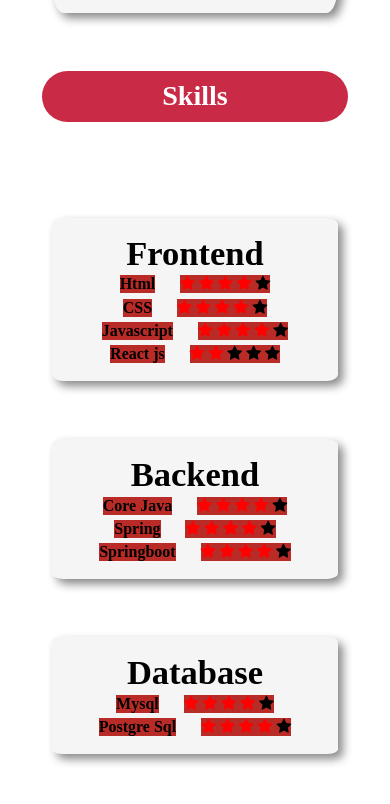
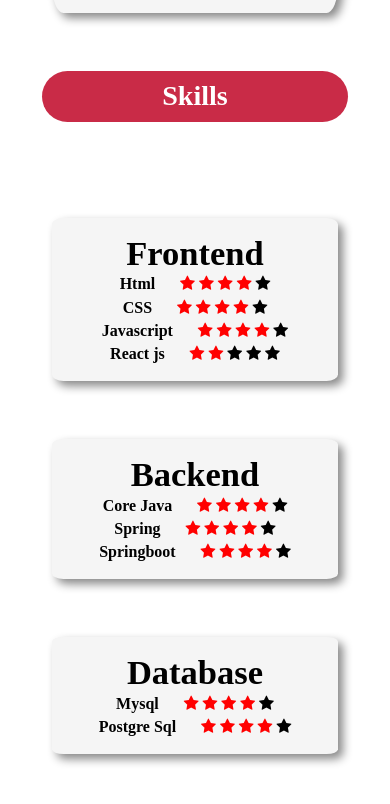
Before and after one commit to sainivivek1308/Portfolio-website, a plain HTML site: page index.html in a window 390 px wide. Shown: the part 3317-4121 px from the top of the page. Drawn offline with Linux system fonts and the light colour scheme.

Commit message:
Update in rate heading

```diff
--- a/Style.css
+++ b/Style.css
@@ -379,12 +379,6 @@ a {
     button a {
         color: black
     }
-    .ratings {
-        background-color: #b92b27;
-    }
-    .rate-heading {
-        background-color: #b92b27;
-    }
     .right {
         /* background-color: aqua; */
         justify-content: center;
```
